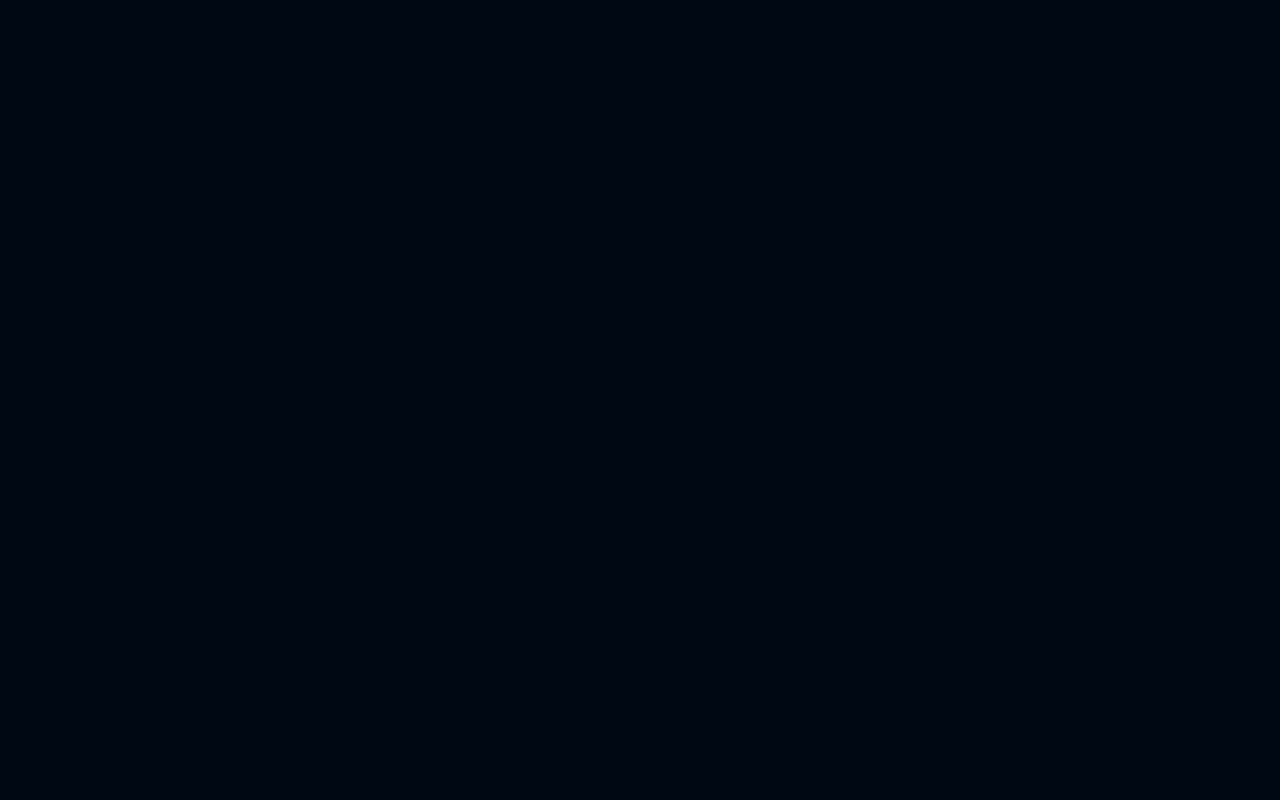
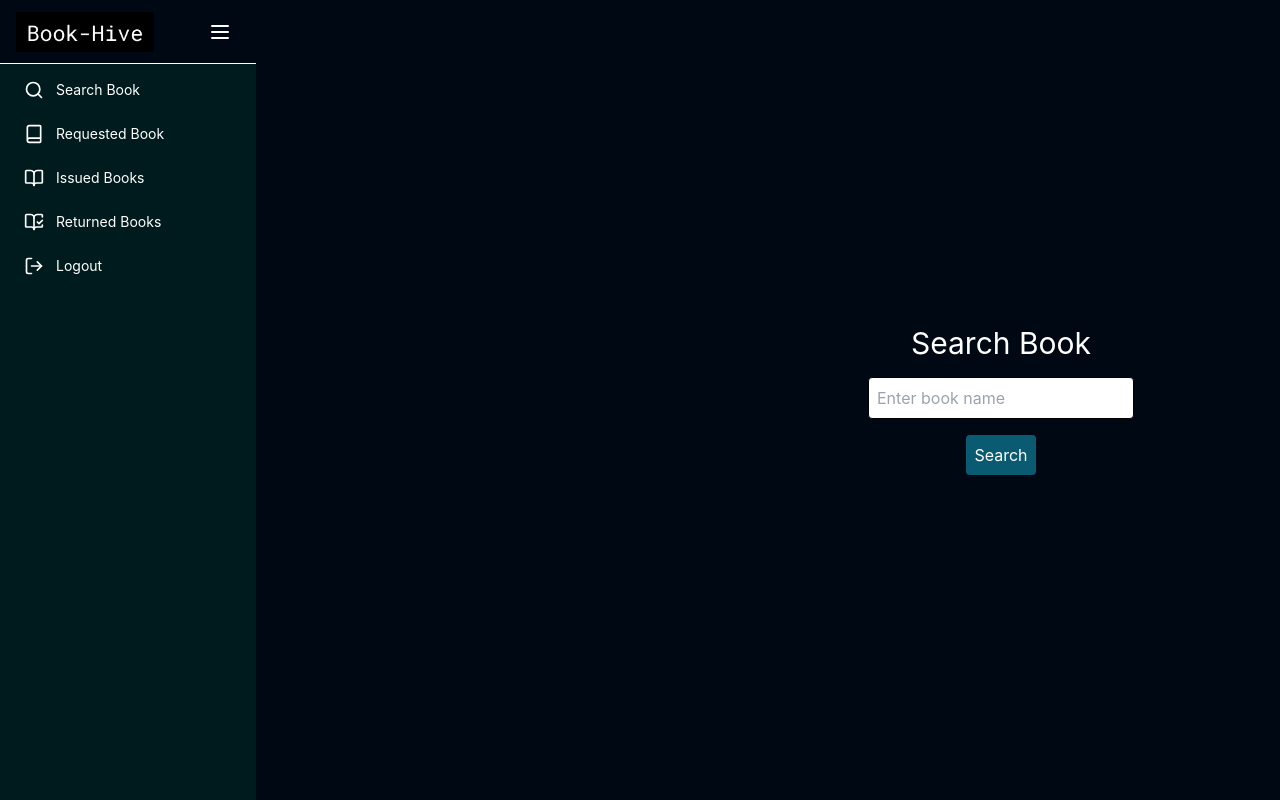
Before and after one commit to mohnish2908/book-hive, a React (Create React App) app: page /member/searchbook in a window 1280 px wide. Before the commit this address had no page. Built offline with nearby package versions, Linux system fonts and the light colour scheme.

Commit message:
search book done

```diff
--- a/src/App.js
+++ b/src/App.js
@@ -42,7 +42,7 @@ function App() {
         <Route path='/admin/returnbook' element={<Returnbook/>}/>
         <Route path='/member/issuedbooks' element={<Issuedbooks/>}/>
         {/* <Route path='/member/myprofile' element={<Myprofile/>}/> */}
-        <Route path='/member/searchbooks' element={<Searchbooks/>}/>
+        <Route path='/member/searchbook' element={<Searchbooks/>}/>
         <Route path='/member/requestedbooks' element={<Requestedbooks/>}/>
         <Route path='/member/returnedbooks' element={<Returnedbooks/>}/>
         <Route path='/admin/addpublisher' element={<Addpublisher/>}/>
--- a/src/dashboards/Membersidebarpages/Issuedbooks.jsx
+++ b/src/dashboards/Membersidebarpages/Issuedbooks.jsx
@@ -1,8 +1,11 @@
 import React from 'react'
-
+import Membersidebar from '../../components/Membersidebar'
 const Issuedbooks = () => {
   return (
-    <div className='text-white'>Issuedbooks</div>
+    <div className='text-white flex '>
+      <Membersidebar/>
+      Issuedbooks
+    </div>
   )
 }
 
--- a/src/dashboards/Membersidebarpages/Searchbooks.jsx
+++ b/src/dashboards/Membersidebarpages/Searchbooks.jsx
@@ -3,6 +3,7 @@ import { useState } from 'react';
 import { useEffect } from 'react';
 import { Link } from 'react-router-dom';
 import Membersidebar from '../../components/Membersidebar'
+
 const Searchbooks = () => {
 
     const [bookName, setBookName] = useState('');
@@ -33,16 +34,16 @@ const Searchbooks = () => {
 
   return (
 
-    <div>
-    <Membersidebar/>
-      <div className='text-white flex flex-col justify-center items-center p-4'>
-
+    <div className="flex flex-row">
+    <Membersidebar />
+      <div className='text-white flex flex-col justify-center items-center p-4 translate-x-[200%] '>
+      <label className="text-3xl">Search Book</label>
       <input
         type='text'
         value={bookName}
         onChange={(e) => setBookName(e.target.value)}
         placeholder='Enter book name'
-        className='text-black p-2 rounded border border-gray-300 mb-4'
+        className='text-black p-2 rounded border border-gray-300 mb-4 mt-4'
       />
       <button
         onClick={handleSearch}
```
